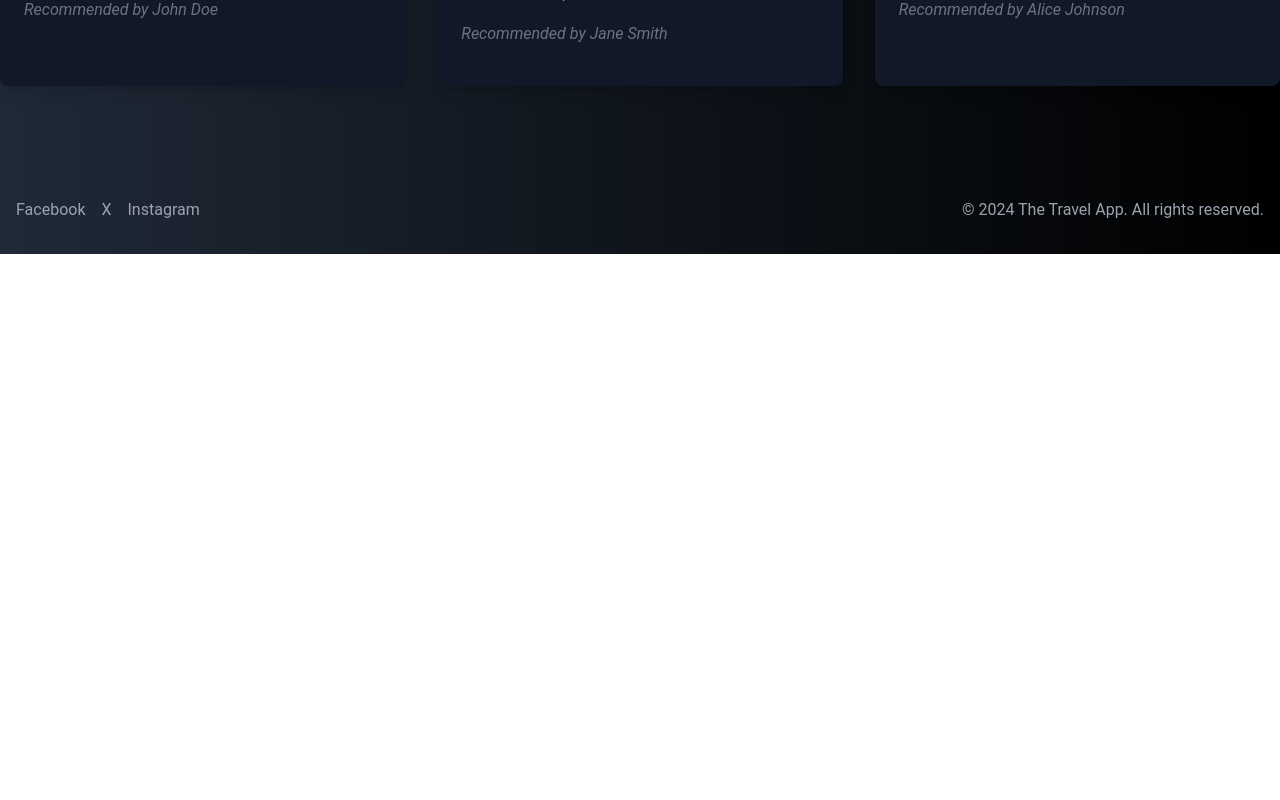
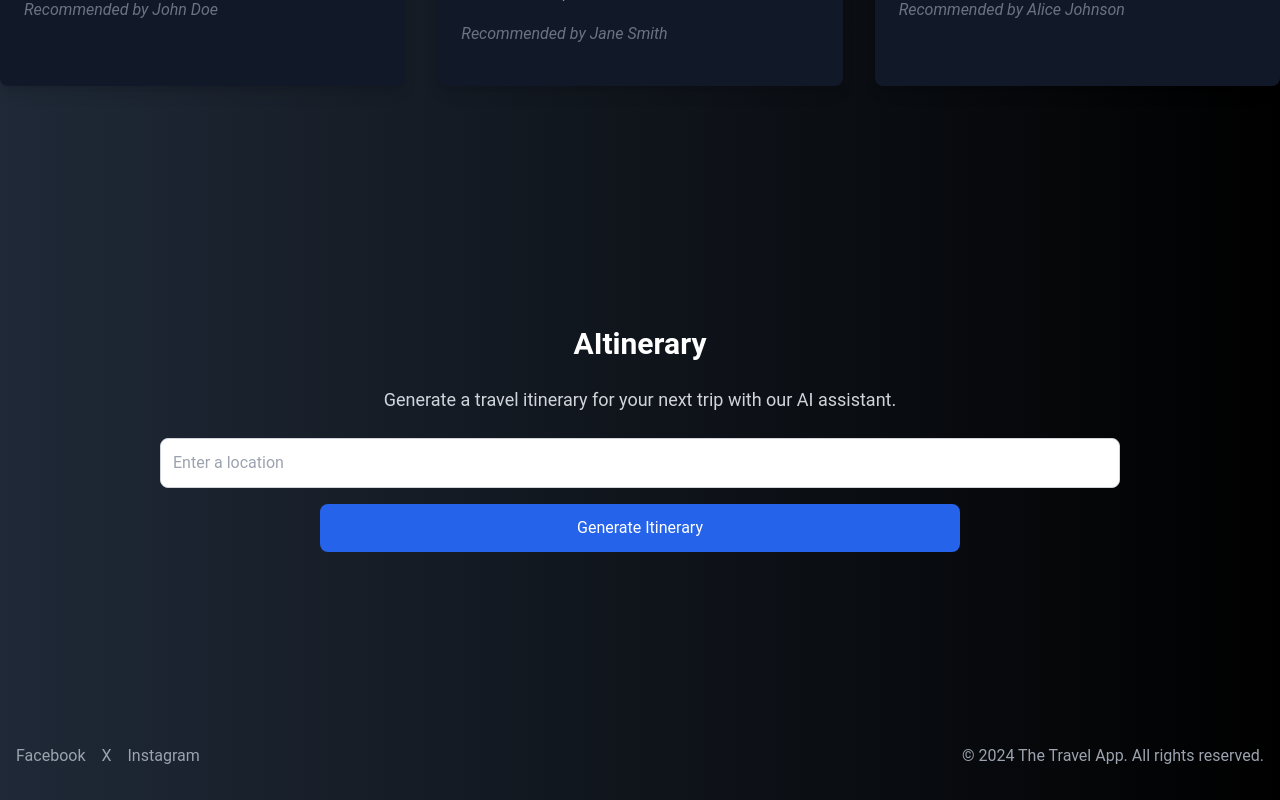
Before and after one commit to StuCat23/travel-app, a React (Vite) app: page / in a window 1280 px wide. Shown: the part 2006-2806 px from the top of the page. Before the commit the page ends 2260 px from the top, so only its background shows below. Built offline with nearby package versions, Linux system fonts and the light colour scheme.

Commit message:
Added a Ai component

```diff
--- a/src/App.jsx
+++ b/src/App.jsx
@@ -4,6 +4,7 @@ import Hero from './components/Hero';
 import HomeCards from './components/HomeCards';
 import Places from './components/Places';
 import Recent from './components/Recent';
+import Aitinerary from './components/Aitinerary';
 import Footer from './components/Footer';
 
 function App() {
@@ -14,6 +15,7 @@ function App() {
         <HomeCards />
         <Places />
         <Recent />
+        <Aitinerary />
         <Footer />
     </>
   )
--- /dev/null
+++ b/src/components/Aitinerary.jsx
@@ -0,0 +1,61 @@
+import { useState } from 'react';
+import axios from 'axios';
+
+function Aitinerary() {
+    const [location, setLocation] = useState('');
+    const [itinerary, setItinerary] = useState('');
+
+    const generateItinerary = async () => {
+        try {
+            const response = await axios.post(
+                'http://api.openai.com/v1/chat/completions', // This is a placeholder URL
+                {
+                    model: 'gpt-4',
+                    messages: [
+                        { role: 'system', content: 'You are a travel itinerary assistant.' },
+                        { role: 'user', content: `Generate a 3-day travel itinerary for ${location}. Include popular attractions, dining options and activities.` },
+                    ],
+                },
+                {
+                    headers: {
+                        Authorization: `Bearer YOUR_API_KEY_HERE`, // Use your OpenAI API key but store it in a .env file
+                        'Content-Type': 'application/json',
+                    },
+                }
+            );
+            setItinerary(response.data.choices[0].message.content);
+        } catch (error) {
+            console.error('Error generating itinerary:', error);
+        }
+    };
+
+    return (
+        <div className='bg-gradient-to-r from-gray-800 to-black text-white py-40'>
+            <div className='container mx-auto text-center'>
+                <h1 className='text-3xl font-semibold text-white-800 mb-6'>AItinerary</h1>
+                <p className='text-lg text-gray-300 mb-6'>Generate a travel itinerary for your next trip with our AI assistant.</p>
+                <input
+                    type='text'
+                    value={location}
+                    onChange={(e) => setLocation(e.target.value)}
+                    placeholder='Enter a location'
+                    className='w-3/4 border border-gray-300 p-3 rounded-lg mb-4 focus:outline-none focus:ring-2 focus:ring-blue-500'
+                />
+                <button
+                    onClick={generateItinerary}
+                    className='w-2/4 bg-blue-600 text-white py-3 rounded-lg hover:bg-blue-700 transition duration-300'
+                >
+                    Generate Itinerary
+                </button>
+                {itinerary && (
+                    <div className='mt-6'>
+                        <h2 className='text-2xl font-semibold text-gray-800'>Your Itinerary:</h2>
+                        <p className='whitespace-pre-wrap mt-4 text-gray-700'>{itinerary}</p>
+                    </div>
+                )}
+            </div>
+        </div>
+    );
+}
+
+export default Aitinerary;
```
Also changed, not shown: 1 other file (tests, documents, lock files or other folders). Lines whose indentation alone changed are shown as unchanged.
